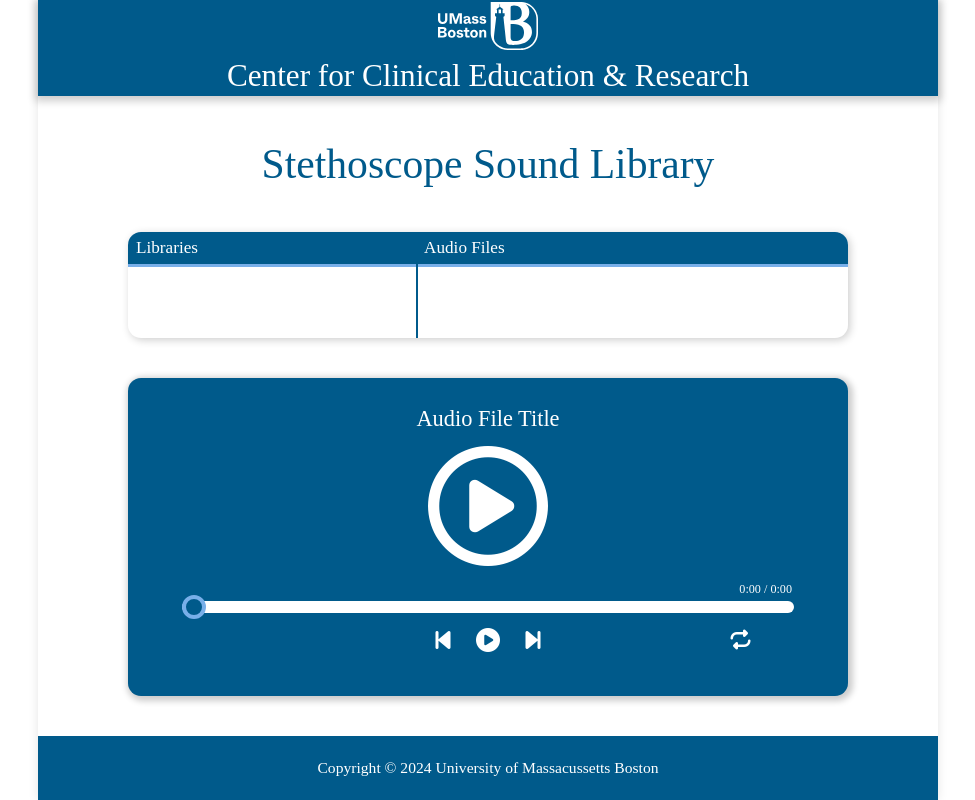
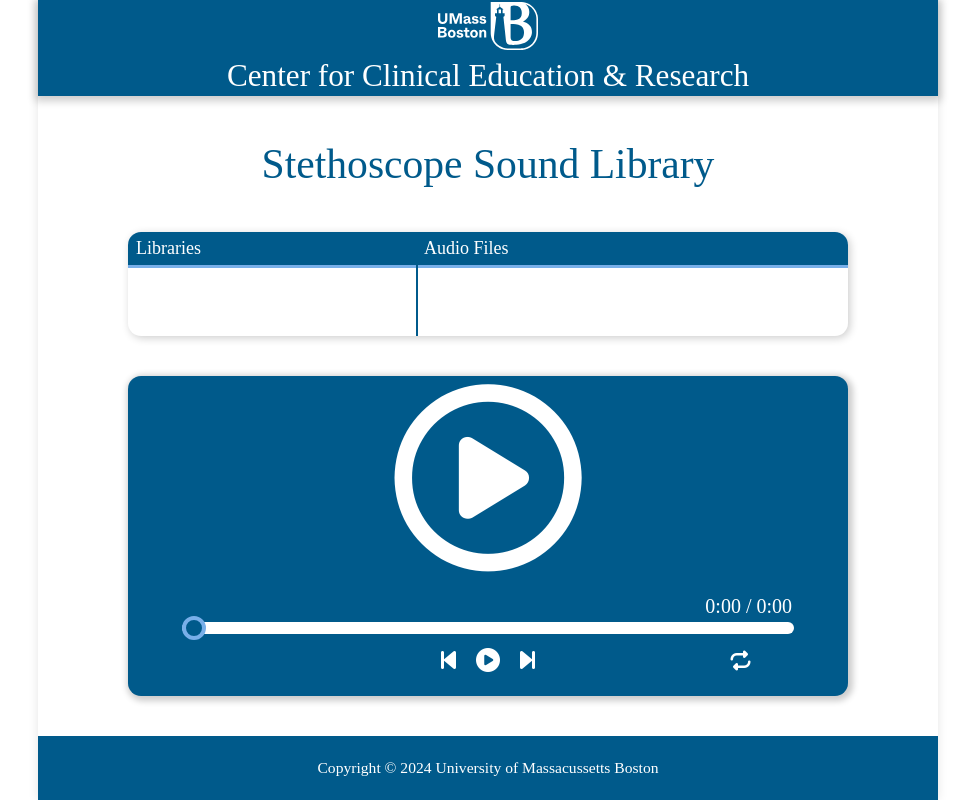
Before and after one commit to DEM-1323/Stethescope-Sound-Library, a Flask app: page / in a window 1280 px wide. Shown: the whole page, without its empty margins (152-1127 px from the left). Run offline with Flask 3, Linux system fonts and the light colour scheme; data that the repository does not hold is empty; some web fonts are replaced.

Commit message:
continued refactoring of css

```diff
--- a/static/css/styles.css
+++ b/static/css/styles.css
@@ -73,7 +73,7 @@
 
 .Audio-Library {
     flex: 0 1 auto;
-    height: clamp(calc(150px + 2vh), 30%, calc(5vh + 250px));
+    height: clamp(150px, 30%, 30vh);
     width: 80%;
     overflow: hidden; /* cuts any overflow in the container */
     border-radius: calc(1vh + 5px);
@@ -84,7 +84,7 @@
 .Audio-Library h3 {
     margin: 0;
     padding: 0.75vh 1vh;
-    font-size: clamp(1.5rem, 2rem, 20px);
+    font-size: min(clamp(1.5rem, 2rem, 18px), 18px);
     border-bottom: solid #78AFE9;
     background-color: #005A8B;
 }
@@ -117,7 +117,7 @@
     bottom: 0;
     left: calc(0%);
     z-index: 10; /* Adjust this depending on where you want the line */
-    width: 0.2rem; /* Width of the line */
+    width: min(0.2rem, 3px); /* Width of the line */
     content: '';
     background-color: #005A8B; /* Color of the line */
 }
@@ -128,7 +128,7 @@
     bottom: 0;
     left: calc(75%); /* Adjust this depending on where you want the line */
     z-index: 1;
-    width: 0.2rem; /* Width of the line */
+    width: min(0.2rem, 3px); /* Width of the line */
     content: '';
     background-color: #005A8B; /* Color of the line */
 }
@@ -148,7 +148,7 @@
 
 ul li {
     padding: .75vh 1.75vh;
-    font-size: clamp(1.25rem, 2rem, 18px);
+    font-size: min(clamp(1.25rem, 2rem, 18px), 18px);
     color: #005A8B;
 }
 
@@ -214,7 +214,7 @@
     flex: 1;
     max-width: 25%;
     text-align: center;
-    font-size: clamp(1.25rem, 2rem, 18px);
+    font-size: min(clamp(1.25rem, 2rem, 18px), 18px);
     color: #005A8B;
 }
 
@@ -247,19 +247,20 @@
     display: inline-block;
     position: relative;
     margin: 1vh 0;
-    font-size: calc(12px + .5vw + .5vh);
+    font-size: min(clamp(2rem, 2.5rem, 30px), 30px);
 }
 
 /* Playback Controls Styles */
 #bigPlayPauseBtn {
     margin: auto 0;
-    font-size: 15vh;
+    font-size: min(clamp(5rem, 18rem, 250px), 250px);
 }
 
 .playback-time {
     margin: 0.5vh 0.5vh 0.5vh 0;
     width: 90%;
     text-align: right;
+    font-size: min(clamp(1.5rem, 2rem, 20px), 20px);
 }
 
 .seek-slider {
@@ -326,6 +327,7 @@
     flex-direction: row;
     align-items: center;
     justify-content: space-evenly;
+    gap: clamp(10px, 2rem, 20px);
     position: absolute;
     left: 50%;
     transform: translateX(-50%);
@@ -333,7 +335,7 @@
 
 .play-pause-btn, .skip-btn {
     border: none;
-    padding: 0 1vw;
+    padding: 0;
     cursor: pointer;
     font-size: 3vh;
     background: none;
@@ -368,7 +370,7 @@
 
 #Footer-text {
     text-align: center;
-    font-size: clamp(calc(0.5rem + 8px), 1.5rem, 25px);
+    font-size: min(clamp(1rem, 1.5rem, 20px), 20px);
 }
 
 /* Animations */
@@ -389,9 +391,6 @@
     .App {
         box-shadow: 0 0 10px rgba(0, 0, 0, 0.1); /* Optional: add shadow for better focus */
       }
-      .Audio-Library {
-        max-height: 250px
-    }
       .Audio-Player {
         margin: calc(10px + 3vh) 0;
     }
@@ -404,13 +403,6 @@
     .App {
       max-width: 900px; /* max-width to restrict the app size */
       box-shadow: 0 0 10px rgba(0, 0, 0, 0.1); /* add shadow for better focus */
-    }
-
-    .Audio-Library {
-        max-height: 250px
-    }
-    .Audio-Library h3 {
-        font-size: calc(10px + .25vw + .5vh);
     }
     ul li {
         padding: .5vh 2vh;
```
